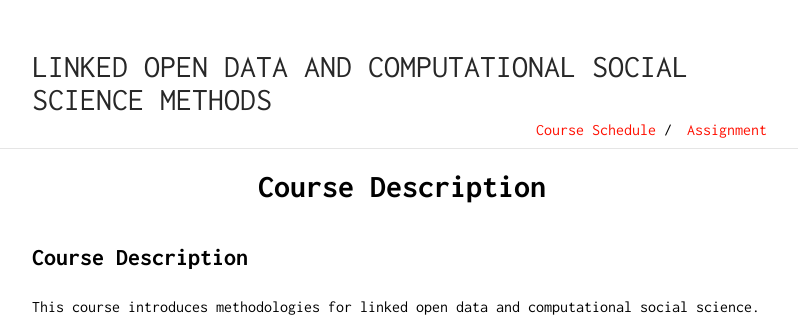
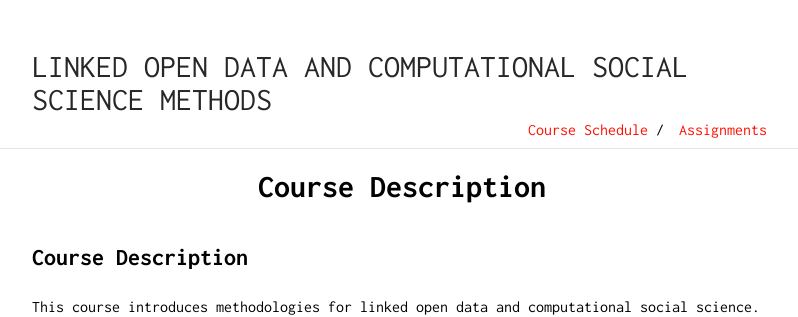
Before and after one commit to Xinjian-Paul-Li/open_data, a Jekyll site: the page built from docs/index.md, in a window 1280 px wide. Shown: the top 317 px of the page, without its empty margins (238-1036 px from the left). Built offline with Jekyll 4.4.1, drawn with Linux system fonts in a browser that asks for light colours; our own code applies the rules of GitHub Pages for plain Markdown files.

Commit message:
update theme

```diff
--- a/docs/_config.yml
+++ b/docs/_config.yml
@@ -19,5 +19,5 @@ sass:
 navbar:
  - name: "Course Schedule"
    link: "course_schedule"
- - name: "Assignment"
-   link: "assignment"
+ - name: "Assignments"
+   link: "assignments"
```
Also changed, not shown: docs/assets/autumn.jpg (deleted), docs/assets/favicon.ico (deleted), docs/assets/profile.jpg (deleted), 1 other file.
